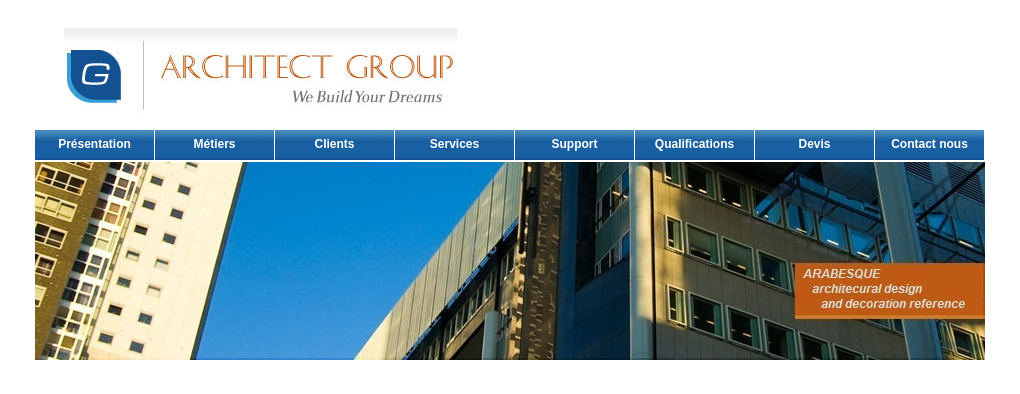
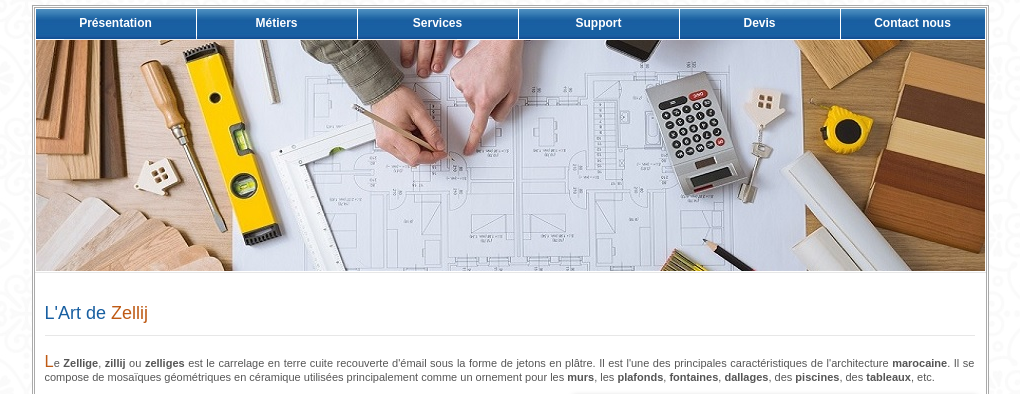
Before and after one commit to 504com/arabesque, a PHP site: page /zellij.php in a window 1280 px wide. Shown: the top 394 px of the page, without its empty margins (130-1150 px from the left). Run offline with PHP 8.4, Linux system fonts and the light colour scheme; some libraries are stand-ins or nearby versions.

Commit message:
[MAJ]: organizing of header.php and footer.php

```diff
--- a/footer.php
+++ b/footer.php
@@ -1,5 +1,12 @@
-                      </div>
-                </div>
-       </div>
-    </body>
+<div class="clear"></div>
+</div>
+<div class="clear"></div>
+</div>
+<div class="clear"></div>
+<div class="footer">
+    <div class="footerlink"> Copyright (c) 504com.com All rights reserved. <a href="http://arabesque.com">Website Design</a>. </div>
+</div>
+<div class="clear"></div>
+</div>
+</body>
 </html>
--- /dev/null
+++ b/header2.php
@@ -0,0 +1,50 @@
+<!DOCTYPE html>
+<html xmlns="http://www.w3.org/1999/xhtml">
+<head>
+    <title>Architect Group</title>
+    <meta http-equiv="Content-Type" content="text/html; charset=iso-8859-1" />
+    <link href="stylesheet/style.css" rel="stylesheet" type="text/css" />
+    <link href="stylesheet/gallery-photo.css" rel="stylesheet" type="text/css" />
+    <link href="stylesheet/galleriffic-2.css" rel="stylesheet"  type="text/css" />
+
+    <script src="js/jquery.js" type="text/javascript"></script><!-- Insertion de la bibliotheque jQuery -->
+    <script type="text/javascript" src="js/localscroll/jquery.localscroll.js"></script>
+    <script type="text/javascript" src="js/localscroll/jquery.scrollTo.js"></script>
+    <script type="text/javascript" src="js/lancement.js"></script><!-- permet le lancement de la fonction de scroll -->
+
+    <script type="text/javascript" src="js/inc/jquery.min.js"></script>
+    <script type="text/javascript" src="js/inc/mbGallery.js"></script>
+    <script type="text/javascript" src="js/gallery/gallery.js"></script>
+    <script type="text/javascript" src="js/gallery/jquery.galleriffic.js"></script>
+    <script type="text/javascript" src="js/gallery/jquery.opacityrollover.js"></script>
+
+    <script type="text/javascript">
+        $(function(){
+            if (self.location.href == top.location.href){
+                $("body").on("contextmenu",".galleryScreen",function(){return false;})
+            });
+    </script>
+</head>
+<body>
+<div id="main">
+<div id="container">
+    <div class="headerzone">
+       <div class="logozone"> <a href="#"><img src="images/logo.jpg" alt="" border="0" /></a> </div>
+        <div class="clear"></div>
+    </div>
+    <div class="clear"></div>
+    <div class="mainmenu">
+        <ul>
+            <li><a href="presentation.php">Pr&eacute;sentation</a></li>
+            <li><a href="services.php#metier">M&eacute;tiers</a></li>
+            <li><a href="services.php">Services</a></li>
+            <li><a href="support.php">Support</a></li>
+                <li><a href="contact.php">Devis</a></li>
+            <li  class="last"><a href="contact.php">Contact nous</a></li>
+        </ul>
+        <div class="clear"></div>
+    </div>
+    <div class="clear"></div>
+    <div class="banner"><img id="banner" src="images/banner_02.jpg" alt="" /></div>
+    <div class="clear"></div>
+    <div class="workzone2">
--- a/stylesheet/style.css
+++ b/stylesheet/style.css
@@ -3,29 +3,33 @@
 body {
 	font:11px Arial, Helvetica, sans-seri;
 	color:#565656;
-    margin:0px;
+	margin:0px;
 	padding:0px;
+
 }
 
 #container {
-	width:950px;
-	margin:0px auto;
+	width:951px;
+	margin:5px auto;
+	/* background-color: #FFFAFA; */
+	background-color: #ffffff;
+	border: double;
+	border-color: #aaaaaa;
 }
 
-#main:before {
+#main:after {
 	background: url(../images/fond/fond_1.png) repeat;
 	content: "";
-	top: 5px;
-	left: -10px;
-	bottom: 0;
-	right: 0;
+	top: 0px;
+	left: 0px;
+	bottom: 0px;
+	right: 0px;
 	position: absolute;
 	z-index: -1;
-	opacity: 0.2;
-
+	opacity: 0.3;
 }
 .headerzone {
-	height:120px;float:left; width:auto;
+	height:0px;float:left; width:auto;
 }
 
 .logozone {
@@ -50,7 +54,7 @@ body {
 	margin:0px 0px 20px 20px;
 	float:right; width:auto;
 	border:1px solid #DFE0D8;
-	padding:2px;
+	padding:1px;
 	box-shadow:  2px 2px 6px #aaa;
 }
 
@@ -89,13 +93,20 @@ body {
 
 
 .banner {
-	height:198px; 	background:url(../images/banner.jpg) left top no-repeat;
-	float:left;
+	height:232px;
+	border-bottom:1px solid #E7E7E7;
+	text-align: center;
 }
 
 .workzone {
 	width:950px;float:left;
 	padding:35px 0px 40px 0px;
+	text-align:justify;
+}
+
+.workzone2 {
+	width:930px;float:left;
+	padding:30px 10px 30px 10px;
 	text-align:justify;
 }
 
@@ -108,7 +119,8 @@ body {
 .workzone-right {
 	width:694px;
 	float:left;
-	margin-left:28px;
+	margin-left:20px;
+	margin-right:0px;
 }
 
 .welcomezone {
@@ -176,7 +188,7 @@ h1 {
 	font:18px Arial, Helvetica, sans-serif;
 	color:#185FA1;
 	border-bottom:1px solid #E7E7E7;
-	margin-top: 0px3;
+	margin-top: 0px;
 	margin-right: 0px;
 	margin-bottom: 16px;
 	margin-left: 0px;
@@ -230,24 +242,26 @@ a:hover {
 	text-decoration:none;
 }
 
-.mainmenu {float:left; width:950px; height:40px;
-	padding:0px 0px 2px 0px;
+.mainmenu {
+	float:left; width:950px; height:32px;
+	padding:0px 0px 0px 0px;
 
 }
 
-.mainmenu ul {float:left; width:950px;
+.mainmenu ul {
+	float:left; width:950px;
 	margin:0px;
-	padding:10px 0px 0px 0px;
+	padding:1px 0px 0px 0px;
 }
 
 .mainmenu li {
-	display:block; float:left; width:119px;
+	display:block; float:left; width:160px;
 	background:url(../images/menubg.jpg) left top repeat-x;
 	list-style:none; text-align:center;
-	padding:7px 0px 0px 0px; height:23px;
-	margin:0px 1px 0px 0px;
+	padding: 7px 0px 0px 0px; height:203px;
+	margin: 0px 0px 0px 1px;
 }
-.mainmenu li.last{width:109px;}
+.mainmenu li.last{width:144px;}
 .mainmenu li a{
 	font-size:12px;
 	color:#ffffff;
@@ -256,7 +270,7 @@ a:hover {
 }
 
 .mainmenu li a:hover {
-	color:#ffffff;
+	color: #ebebeb;;
 	text-decoration:none;
 }
 
--- a/zellij.php
+++ b/zellij.php
@@ -1,42 +1,5 @@
-<!doctype html>
-<html xmlns="http://www.w3.org/1999/xhtml" xmlns="http://www.w3.org/1999/html">
-<head>
-    <title>Architect Group</title>
-    <meta http-equiv="Content-Type" content="text/html; charset=iso-8859-1" />
-    <link href="stylesheet/style.css" rel="stylesheet" type="text/css" />
-    <link href="stylesheet/gallery-photo.css" rel="stylesheet" type="text/css" />
-
-    <script type="text/javascript" src="js/inc/jquery.min.js"></script>
-    <script type="text/javascript" src="js/inc/mbGallery.js"></script>
-
-    <script type="text/javascript">
-        $(function(){
-            if (self.location.href == top.location.href){
-            $("body").on("contextmenu",".galleryScreen",function(){return false;})
-        });
-    </script>
-</head>
-<body>
-<div id="container">
-    <div class="headerzone">
-        <div class="logozone"> <a href="#"><img src="images/logo.jpg" alt="" border="0" /></a> </div>
-        <div class="clear"></div>
-    </div>
-    <div class="clear"></div>
-    <div class="mainmenu">
-        <ul>
-            <li><a href="presentation.php">Pr&eacute;sentation</a></li>
-            <li><a href="services.php#metier">M&eacute;tiers</a></li>
-            <li><a href="clients.php">Clients</a></li>
-            <li><a href="services.php">Services</a></li>
-            <li><a href="support.php">Support</a></li>
-            <li><a href="presentation.php">Qualifications</a></li>
-            <li><a href="contact.php">Devis</a></li>
-            <li  class="last"><a href="contact.php">Contact nous</a></li>
-        </ul>
-    </div>
-    <div class="banner"><img src="images/banner.jpg" alt="" /></div>
-    <div  id="zellij" class="workzone">
+<?php include "header2.php" ?>
+    <div  id="zellij">
         <div>
             <h1>L'Art de <span class="redheading">Zellij</span></h1>
         </div>
@@ -64,10 +27,10 @@
         </div>
 
         <div class="imgCenterWithoutLeftZone" ><img al src="images/zellij/zellige-accueil_04.jpg"   /></div>
-        <br/><br/>
+        <br/><br/><br/>
         <div>
             <div class="wrapper">
-                <table align="left" border="0" width="550">
+                <table align="left" border="0" width="500">
                     <tr>
                         <td rowspan="2" align="left"><h4>D&eacute;couvrez la gallery Zellij :</h4></td>
                         <td class="cell"><a href="#" onclick="$('#g1').mbGallery({maskBgnd:'#ccc',minWidth: 30, minHeight: 30, overlayOpacity:.9,startFrom: 1,addRaster:true, printOutThumbs:false,galleryTitle:'Salles de bain'});">Salles de bain</a></td>
@@ -79,10 +42,9 @@
                         <td class="cell"><a href="#" onclick="$('#g3').mbGallery({maskBgnd:'#ccc',minWidth: 30, minHeight: 30, overlayOpacity:.9,startFrom: 1,addRaster:true, printOutThumbs:false,galleryTitle:'Tables D&eacute;co'});">Tables D&eacute;co</a></td>
                     </tr>
                 </table>
-                <br/><br/><br/> <br/><br/><br/> <br/><br/><br/>
                 <table align="left" border="0" width="999">
                     <tr>
-                     <td width="88%"><h3>D&eacute;couvrez nos m&eacute;tiers</h3></td>
+                     <td width="85%"><h3>D&eacute;couvrez nos m&eacute;tiers</h3></td>
                      <td><div class="more" align="left"><a href="services.php#metier">nos m&eacute;tiers</a></div></td>
                     </tr>
                 </table>
```
Also changed, not shown: header.php (+4 -5 lines), peinture.php (+3 -37 lines), tadelakt.php (+5 -41 lines).
